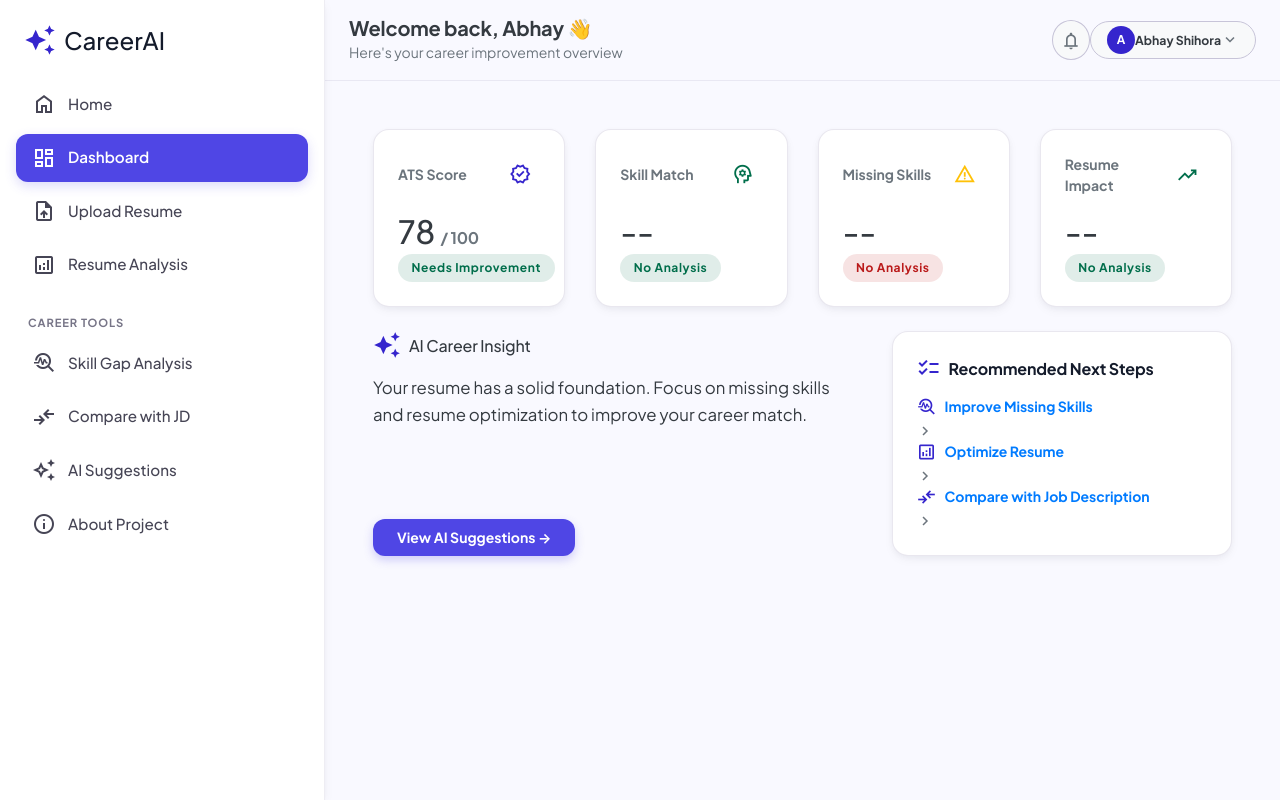
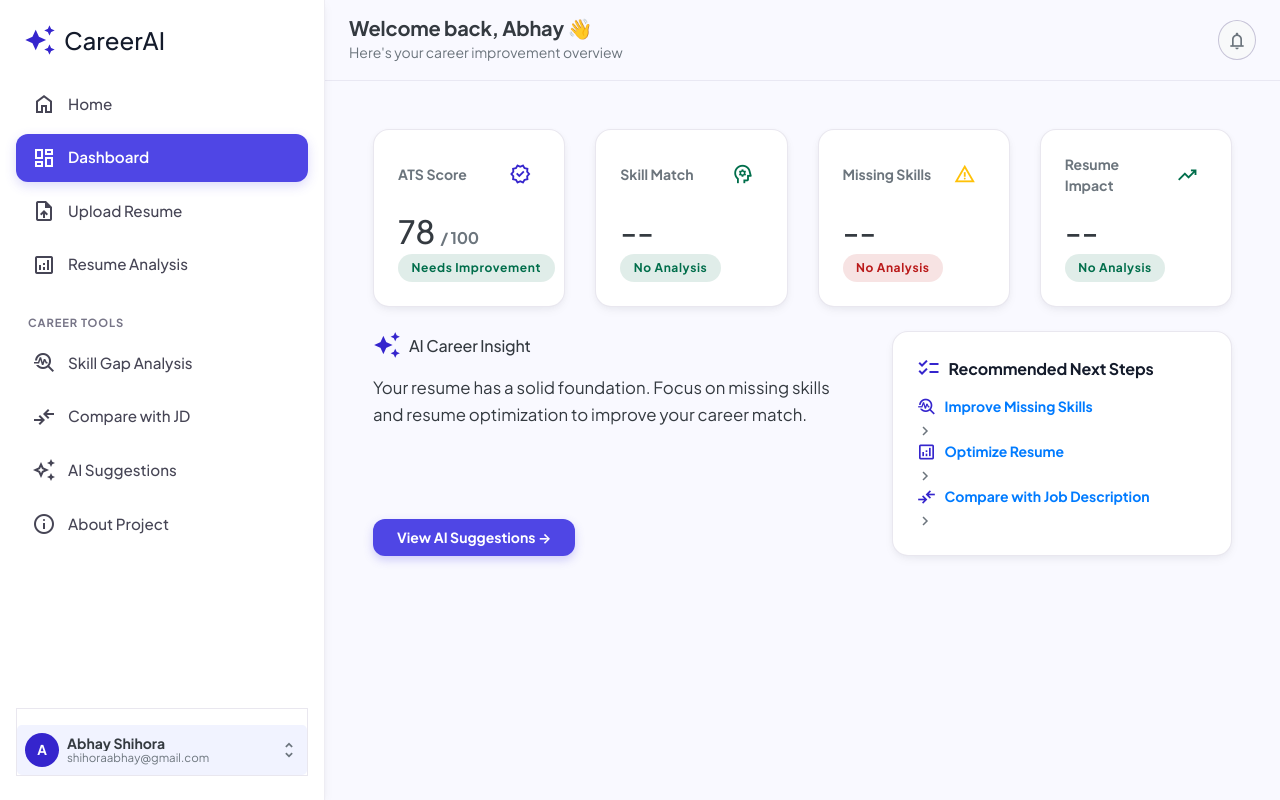
Before and after one commit to DarshanShah228/Resume_Analyzer-Career_Recommendation, a Flask app: page /dashboard in a window 1280 px wide. Run offline with Flask 3, Linux system fonts and the light colour scheme; a user stored in the database is signed in; data comes from the database, SQL or seed files in the repository.

Commit message:
Update the file

```diff
--- a/templates/base.html
+++ b/templates/base.html
@@ -43,13 +43,11 @@
 
 <body>
 
-    <div class="app-sidebar-backdrop" id="sidebarBackdrop"></div>
-
     <!-- ==================================================
-         SIDEBAR NAVIGATION
+         DESKTOP SIDEBAR
     =================================================== -->
 
-    <aside class="app-sidebar" id="appSidebar">
+    <aside class="app-sidebar">
 
         <!-- Logo -->
 
@@ -203,7 +201,60 @@
             </span>
 
         </a>
+        <!-- User Profile & Logout Section at Bottom of Sidebar -->
+        {% if current_user.is_authenticated %}
+        <div class="sidebar-user-footer mt-auto pt-3 border-top border-subtle">
+            <div class="dropdown dropup">
+                <button class="btn btn-block p-2 d-flex align-items-center justify-content-between text-left rounded-lg bg-surface-low border-0 text-dark"
+                        type="button"
+                        id="sidebarUserDropdown"
+                        data-toggle="dropdown"
+                        aria-haspopup="true"
+                        aria-expanded="false"
+                        style="transition: background-color 0.2s ease;">
+                    <div class="d-flex align-items-center overflow-hidden" style="min-width: 0; gap: 0.5rem;">
+                        <div class="rounded-circle bg-primary-custom text-white font-weight-bold d-flex align-items-center justify-content-center flex-shrink-0"
+                             style="width: 34px; height: 34px; font-size: 0.85rem;">
+                            {{ current_user.name[0]|upper }}
+                        </div>
+                        <div class="overflow-hidden" style="line-height: 1.2;">
+                            <span class="d-block font-weight-bold text-truncate text-dark small">{{ current_user.name }}</span>
+                            <small class="text-muted text-truncate d-block" style="font-size: 0.72rem;">{{ current_user.email }}</small>
+                        </div>
+                    </div>
+                    <span class="material-symbols-outlined text-muted flex-shrink-0" style="font-size: 20px;">
+                        unfold_more
+                    </span>
+                </button>
 
+                <div class="dropdown-menu dropdown-menu-right w-100 shadow-sm border-custom py-2" aria-labelledby="sidebarUserDropdown">
+                    <div class="px-3 py-2 border-bottom border-subtle mb-1">
+                        <span class="small font-weight-bold d-block text-dark">{{ current_user.name }}</span>
+                        <small class="text-muted d-block">{{ current_user.email }}</small>
+                    </div>
+
+                    {% if current_user.role == 'admin' %}
+                    <a class="dropdown-item small d-flex align-items-center py-2 text-primary font-weight-bold" href="{{ url_for('main.admin') }}">
+                        <span class="material-symbols-outlined mr-2" style="font-size: 18px;">admin_panel_settings</span>
+                        Admin Panel
+                    </a>
+                    {% endif %}
+
+                    <a class="dropdown-item small d-flex align-items-center py-2" href="{{ url_for('main.about') }}">
+                        <span class="material-symbols-outlined text-muted mr-2" style="font-size: 18px;">person</span>
+                        Profile & Details
+                    </a>
+
+                    <div class="dropdown-divider"></div>
+
+                    <a class="dropdown-item small d-flex align-items-center py-2 text-danger font-weight-bold" href="{{ url_for('main.logout') }}">
+                        <span class="material-symbols-outlined text-danger mr-2" style="font-size: 18px;">logout</span>
+                        Logout
+                    </a>
+                </div>
+            </div>
+        </div>
+        {% endif %}
     </aside>
 
 
@@ -319,34 +370,6 @@
     <script src="{{ url_for('static', filename='js/analyzer.js') }}">
     </script>
 
-    <script>
-        document.addEventListener('DOMContentLoaded', function () {
-            const sidebar = document.getElementById('appSidebar');
-            const backdrop = document.getElementById('sidebarBackdrop');
-            const toggler = document.getElementById('mobileNavToggler');
-
-            function closeSidebar() {
-                if (sidebar) sidebar.classList.remove('mobile-open');
-                if (backdrop) backdrop.classList.remove('visible');
-            }
-
-            if (toggler && sidebar && backdrop) {
-                toggler.addEventListener('click', function (e) {
-                    e.stopPropagation();
-                    sidebar.classList.toggle('mobile-open');
-                    backdrop.classList.toggle('visible');
-                });
-
-                backdrop.addEventListener('click', closeSidebar);
-
-                const navItems = sidebar.querySelectorAll('.sidebar-nav-item');
-                navItems.forEach(function (item) {
-                    item.addEventListener('click', closeSidebar);
-                });
-            }
-        });
-    </script>
-
     {% block scripts %}
     {% endblock %}
 
--- a/templates/dashboard.html
+++ b/templates/dashboard.html
@@ -24,71 +24,21 @@ Dashboard - CareerAI Intelligence
             </div>
         </div>
 
-        <div class="d-flex align-items-center gap-3">
+        <div class="d-flex align-items-center gap-2">
             <button class="btn btn-sm btn-light border-custom rounded-circle p-2 text-muted" type="button" title="Notifications">
                 <span class="material-symbols-outlined" style="font-size: 20px;">notifications</span>
             </button>
-
-            <div class="dropdown">
-                <button class="btn btn-sm btn-light border-custom rounded-pill px-3 py-1 d-flex align-items-center gap-2" type="button" id="profileDropdown" data-toggle="dropdown" aria-haspopup="true" aria-expanded="false">
-                    <div class="rounded-circle bg-primary-custom text-white font-weight-bold d-flex align-items-center justify-content-center" style="width: 28px;height: 28px;font-size: 0.75rem;">
-                        <span id="topAvatarInitial">{{ current_user.name[0]|upper }}</span>
-                    </div>
-
-                    <span class="small font-weight-bold text-dark d-none d-sm-inline" id="topNavUserName">
-                        {{ current_user.name }}
-                    </span>
-
-                    <span class="material-symbols-outlined text-muted" style="font-size: 18px;">
-                        expand_more
-                    </span>
-                </button>
-
-                <div class="dropdown-menu dropdown-menu-right profile-dropdown-menu" aria-labelledby="profileDropdown">
-                    <div class="px-3 py-2 border-bottom border-subtle">
-                        <span class="small font-weight-bold d-block text-dark" id="dropUserName">
-                            {{ current_user.name }}
-                        </span>
-                        <small class="text-muted d-block" id="dropUserEmail">
-                            {{ current_user.email }}
-                        </small>
-                    </div>
-
-                    <a class="dropdown-item small d-flex align-items-center py-2" href="{{ url_for('main.about') }}">
-                        <span class="material-symbols-outlined text-muted mr-2" style="font-size: 18px;">
-                            person
-                        </span>
-                        Profile & Details
-                    </a>
-
-                    <a class="dropdown-item small d-flex align-items-center py-2" href="{{ url_for('main.dashboard') }}">
-                        <span class="material-symbols-outlined text-muted mr-2" style="font-size: 18px;">
-                            settings
-                        </span>
-                        Settings
-                    </a>
-
-                    <div class="dropdown-divider"></div>
-
-                    <a class="dropdown-item small d-flex align-items-center py-2 text-danger font-weight-bold" href="{{ url_for('main.logout') }}">
-                        <span class="material-symbols-outlined text-danger mr-2" style="font-size: 18px;">
-                            logout
-                        </span>
-                        Logout
-                    </a>
-                </div>
-            </div>
         </div>
     </div>
 </header>
 
-<main class="p-3 p-sm-4 p-lg-5">
+<main class="p-3 p-md-4 p-lg-5">
     <div class="main-content-container">
 
         <div class="row mb-4 gy-4">
 
-            <div class="col-12 col-sm-6 col-xl-3 mb-3 mb-xl-0">
-                <div class="card-elevation-1 p-3 p-sm-4 h-100 d-flex flex-column justify-content-between">
+            <div class="col-xl-3 col-lg-6 col-md-6 mb-3 mb-xl-0">
+                <div class="card-elevation-1 p-4 h-100 d-flex flex-column justify-content-between">
                     <div class="d-flex align-items-center justify-content-between mb-3">
                         <span class="small font-weight-bold text-muted uppercase tracking-wider">
                             ATS Score
@@ -105,15 +55,15 @@ Dashboard - CareerAI Intelligence
                             <span id="atsScore">--</span>
                             <span class="h6 font-weight-bold text-muted">/ 100</span>
                         </h3>
-                        <span class="badge badge-tertiary-pass text-truncate max-w-100" id="atsStatus">
+                        <span class="badge badge-tertiary-pass" id="atsStatus">
                             No Resume
                         </span>
                     </div>
                 </div>
             </div>
 
-            <div class="col-12 col-sm-6 col-xl-3 mb-3 mb-xl-0">
-                <div class="card-elevation-1 p-3 p-sm-4 h-100 d-flex flex-column justify-content-between">
+            <div class="col-xl-3 col-lg-6 col-md-6 mb-3 mb-xl-0">
+                <div class="card-elevation-1 p-4 h-100 d-flex flex-column justify-content-between">
                     <div class="d-flex align-items-center justify-content-between mb-3">
                         <span class="small font-weight-bold text-muted uppercase tracking-wider">
                             Skill Match
@@ -129,15 +79,15 @@ Dashboard - CareerAI Intelligence
                         <h3 class="h2 font-weight-extrabold text-dark mb-1">
                             <span id="skillMatch">--</span>
                         </h3>
-                        <span class="badge badge-tertiary-pass text-truncate max-w-100" id="skillMatchStatus">
+                        <span class="badge badge-tertiary-pass" id="skillMatchStatus">
                             No Analysis
                         </span>
                     </div>
                 </div>
             </div>
 
-            <div class="col-12 col-sm-6 col-xl-3 mb-3 mb-xl-0">
-                <div class="card-elevation-1 p-3 p-sm-4 h-100 d-flex flex-column justify-content-between">
+            <div class="col-xl-3 col-lg-6 col-md-6 mb-3 mb-xl-0">
+                <div class="card-elevation-1 p-4 h-100 d-flex flex-column justify-content-between">
                     <div class="d-flex align-items-center justify-content-between mb-3">
                         <span class="small font-weight-bold text-muted uppercase tracking-wider">
                             Missing Skills
@@ -153,15 +103,15 @@ Dashboard - CareerAI Intelligence
                         <h3 class="h2 font-weight-extrabold text-dark mb-1">
                             <span id="missingSkills">--</span>
                         </h3>
-                        <span class="badge badge-error-improve text-truncate max-w-100" id="missingSkillsStatus">
+                        <span class="badge badge-error-improve" id="missingSkillsStatus">
                             No Analysis
                         </span>
                     </div>
                 </div>
             </div>
 
-            <div class="col-12 col-sm-6 col-xl-3 mb-3 mb-xl-0">
-                <div class="card-elevation-1 p-3 p-sm-4 h-100 d-flex flex-column justify-content-between">
+            <div class="col-xl-3 col-lg-6 col-md-6 mb-3 mb-xl-0">
+                <div class="card-elevation-1 p-4 h-100 d-flex flex-column justify-content-between">
                     <div class="d-flex align-items-center justify-content-between mb-3">
                         <span class="small font-weight-bold text-muted uppercase tracking-wider">
                             Resume Impact
@@ -177,7 +127,7 @@ Dashboard - CareerAI Intelligence
                         <h3 class="h2 font-weight-extrabold text-dark mb-1" id="resumeImpact">
                             --
                         </h3>
-                        <span class="badge badge-tertiary-pass text-truncate max-w-100" id="resumeImpactStatus">
+                        <span class="badge badge-tertiary-pass" id="resumeImpactStatus">
                             No Analysis
                         </span>
                     </div>
```
Also changed, not shown: templates/index.html (+32 -41 lines).
